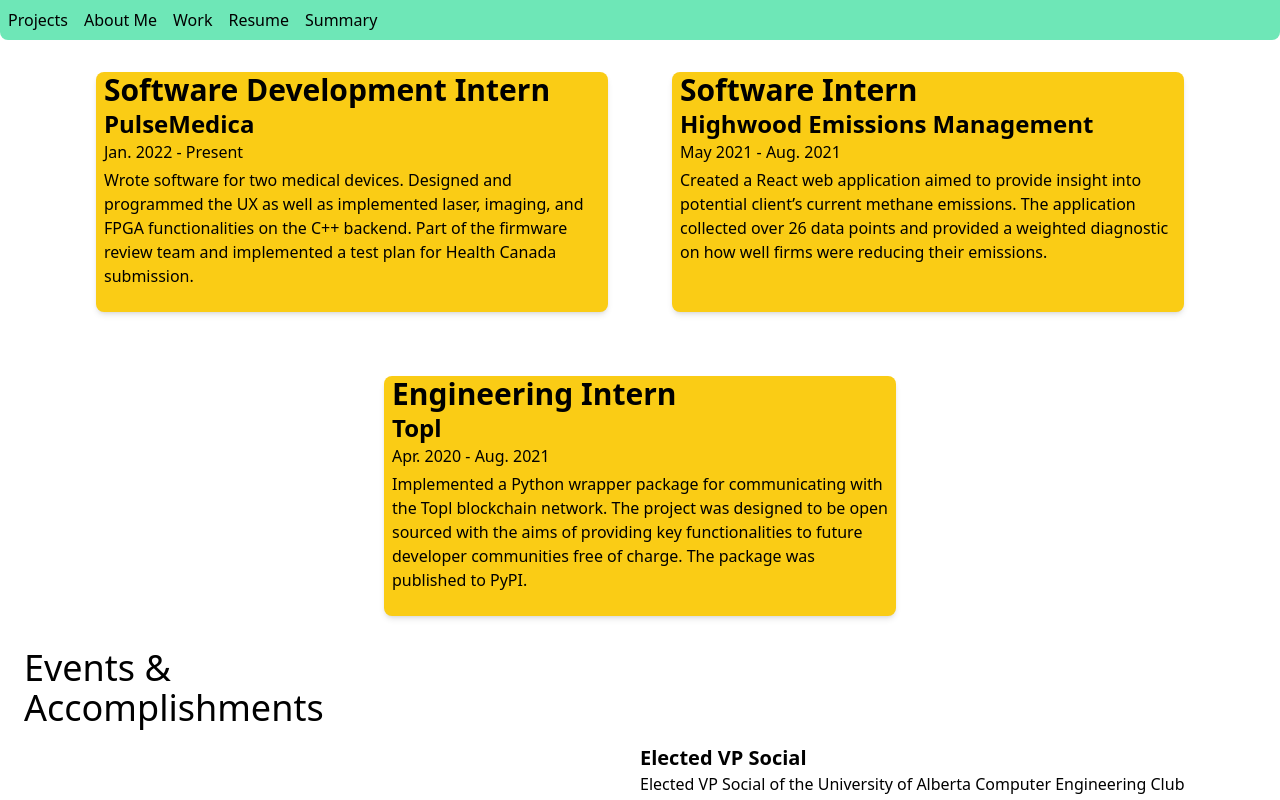
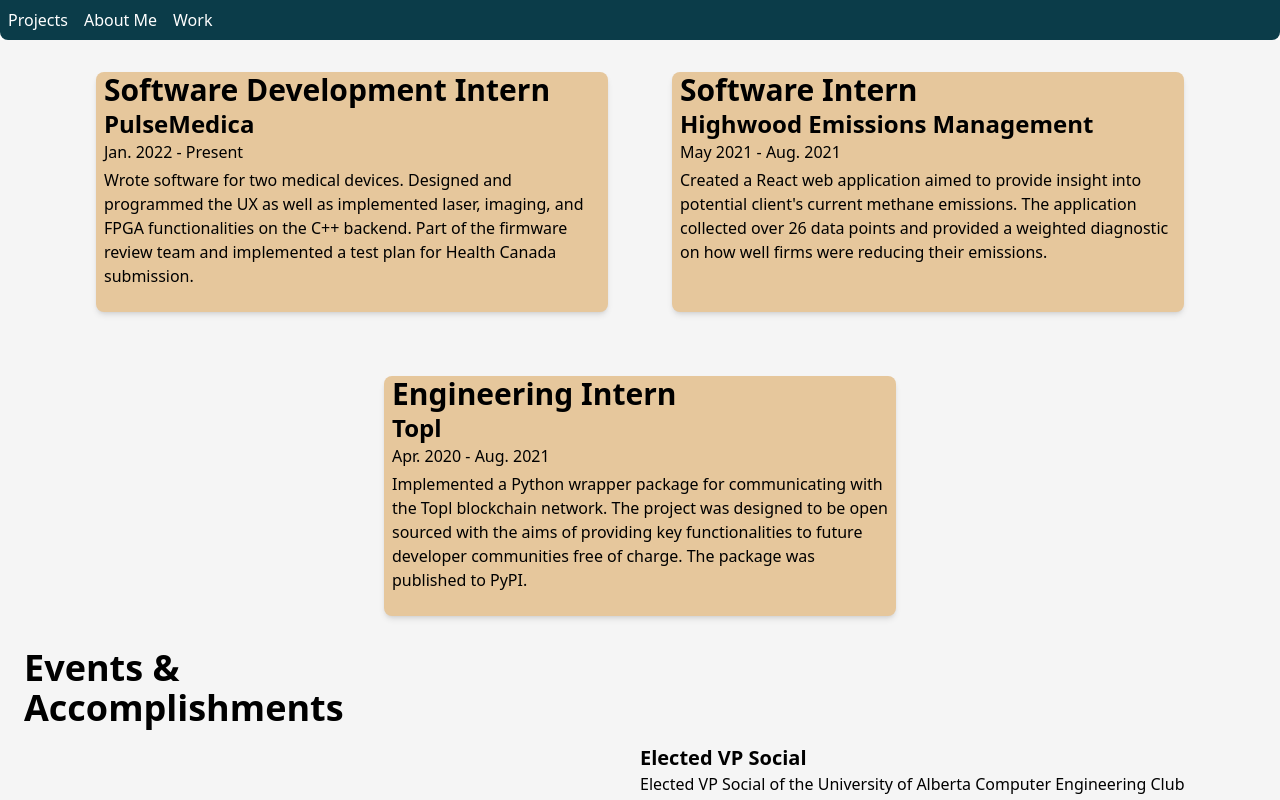
Before and after one commit to ArjunMehta01/personal_site_2, a React app: page /work in a window 1280 px wide. Shown: the top 800 px of the page. Built offline with nearby package versions, Linux system fonts and the light colour scheme.

Commit message:
color scheme picked + router issue solved

```diff
--- a/src/components/JobCard.js
+++ b/src/components/JobCard.js
@@ -11,7 +11,7 @@
     m-8
     h-60
     max-w-[50%]
-    bg-yellow-400
+    bg-[#E6C79C]
     shadow-md
     px-2
 `;
--- a/src/components/MainContainer.js
+++ b/src/components/MainContainer.js
@@ -2,6 +2,7 @@
 
 const MainContainer = tw.div`
     w-full
+    bg-[#F5F5F5]
 `;
 
 export default MainContainer;
--- a/src/components/Navbar.js
+++ b/src/components/Navbar.js
@@ -4,7 +4,8 @@
 
 const NavContainer = tw.div`
     flex
-    bg-emerald-300
+    bg-[#0B3C49]
+    text-white
     flex-row
     rounded-b-lg
     w-max-[100vw]
@@ -21,8 +22,8 @@
             <Name><Link to="/">Projects</Link></Name>
             <Name><Link to="/about">About Me</Link></Name>
             <Name><Link to="/work">Work</Link></Name>
-            <Name>Resume</Name>
-            <Name>Summary</Name>
+            {/* <Name>Resume</Name>
+            <Name>Summary</Name> */}
         </NavContainer>
     );
 }
--- a/src/components/ProjectCard.js
+++ b/src/components/ProjectCard.js
@@ -13,7 +13,8 @@
     h-72
     max-w-[50%]
     shadow-md
-    bg-slate-200
+    bg-[#88BBE7]
+
 `;
 
 const Tag = tw.div`
@@ -38,7 +39,7 @@
     col-span-2
     row-start-1
     row-end-3
-    bg-green-400
+    bg-slate-200
     rounded-r-lg
 `;
 
--- a/src/pages/About.js
+++ b/src/pages/About.js
@@ -30,7 +30,7 @@
             <Navbar />
             <MainContainer>
                 <div className="flex flex-row items-center justify-center p-2">
-                    <div className="w-[32rem]">
+                    <div className="w-[32rem] m-4">
                         <HText>
                             Hi my name is <b>Arjun Mehta</b>
                         </HText>
@@ -46,7 +46,7 @@
                 </div>
                 <div className="flex flex-row items-center justify-center p-2">
                     <ImageContainer><img src={Sylvan} className="w-[600px] relative"/></ImageContainer>
-                    <div className="w-[30rem] m-10">
+                    <div className="w-[32rem] m-4">
                         <HText>
                             What's Cookin'
                         </HText>
--- a/src/pages/Projects.js
+++ b/src/pages/Projects.js
@@ -60,10 +60,10 @@
         <Navbar />
         <MainContainer>
             <div className="flex flex-row flex-wrap justify-center">
-                <FunContainer />
+                {/* <FunContainer />
                 <BigTextContainer>
                     <SpecialText>Hi I'm Arjun. I go to the <span className="text-green-700">University of Alberta</span> and study <span className="text-yellow-300">Software Engineering.</span></SpecialText>
-                </BigTextContainer>
+                </BigTextContainer> */}
                 <ProjectCard title="This Site" tags={["React.js", "react router", "tailwind css", "styled components", "Figma"]}>{personalV2Desc}</ProjectCard>
                 <ProjectCard title="Kumquat NFT Sandbox" tags={["Hedera", "Node.js","React.js", "Heroku"]}>{kuquatDesc}</ProjectCard>
                 <ProjectCard title="Personal Site V1" tags={["React.js", "Firebase"]}>{personalV1Desc}</ProjectCard>
--- a/src/pages/Work.js
+++ b/src/pages/Work.js
@@ -34,7 +34,7 @@
 
     const PulseMedica = "Wrote software for two medical devices. Designed and programmed the UX as well as implemented laser, imaging, and FPGA functionalities on the C++ backend. Part of the firmware review team and implemented a test plan for Health Canada submission.";
 
-    const HWE = "Created a React web application aimed to provide insight into potential client’s current methane emissions. The application collected over 26 data points and provided a weighted diagnostic on how well firms were reducing their emissions.";
+    const HWE = "Created a React web application aimed to provide insight into potential client's current methane emissions. The application collected over 26 data points and provided a weighted diagnostic on how well firms were reducing their emissions.";
 
     const Topl = "Implemented a Python wrapper package for communicating with the Topl blockchain network. The project was designed to be open sourced with the aims of providing key functionalities to future developer communities free of charge. The package was published to PyPI.";
 
@@ -58,7 +58,7 @@
                 <AccompsContainer>
                     <AccompsHeader>
                         <h1 className="text-4xl">
-                            Events & Accomplishments
+                            <b>Events & Accomplishments</b>
                         </h1>
                     </AccompsHeader>
                     <Accomps>
--- a/webpack.config.js
+++ b/webpack.config.js
@@ -2,17 +2,19 @@
 const path = require("path");
 
 module.exports = {
-    mode: 'development',
+  mode: 'development',
   entry: "./src/index.js",
   output: {
     filename: "main.js",
     path: path.resolve(__dirname, "dist"),
+    publicPath: '/'
   },
   plugins: [
     new HtmlWebpackPlugin({
       template: "./src/index.html",
     }),
   ],
+
 
   resolve: {
     modules: [__dirname, "src", "node_modules"],
@@ -40,4 +42,7 @@
       },
     ],
   },
+  devServer: {
+    historyApiFallback: true,
+  },
 };
```
